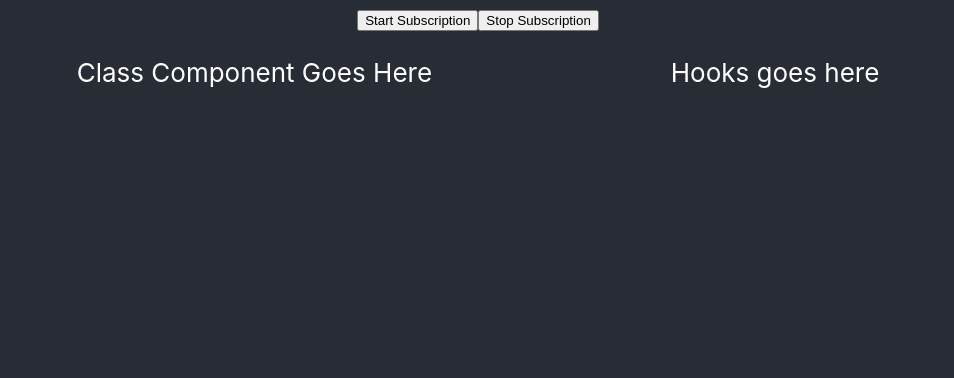
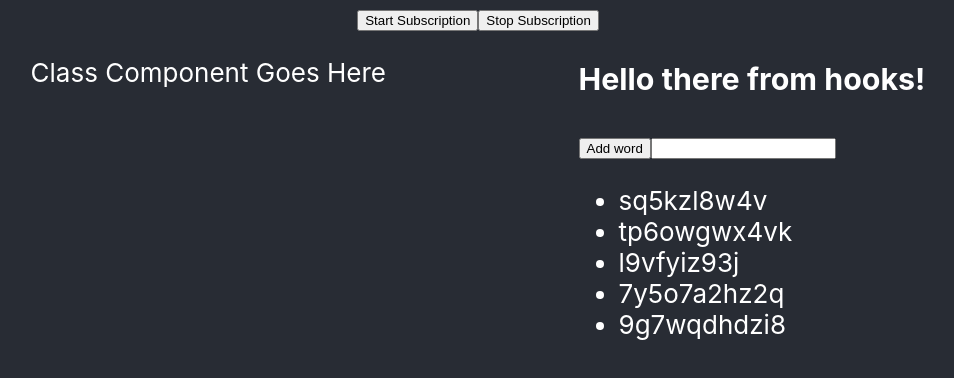
Before and after one commit to Jack272Hughes/react-typescript-example, a React (Create React App) app: page / in a window 1280 px wide. Shown: the top 378 px of the page, without its empty margins (162-1116 px from the left). Built offline with nearby package versions, Linux system fonts and the light colour scheme.

Commit message:
Add implementation for hooks

```diff
--- a/src/components/App.tsx
+++ b/src/components/App.tsx
@@ -1,4 +1,5 @@
 import React from "react";
+import Hooks from "../components/Hooks";
 import {
 	startSubscription,
 	stopSubscription
@@ -25,7 +26,7 @@ function App() {
 						width: "100%"
 					}}>
 					<p>Class Component Goes Here</p>
-					<p>Hooks goes here</p>
+					<Hooks message={"Hello there from hooks!"} />
 				</div>
 			</header>
 		</div>
--- /dev/null
+++ b/src/components/Hooks.tsx
@@ -0,0 +1,50 @@
+import { useEffect, useState } from "react";
+import { request, subscribe, unsubscribe } from "../services/backendInterface";
+
+type Props = {
+	message: String;
+};
+
+function Hooks(props: Props) {
+	const [word, setWord] = useState<string>("");
+	const [items, setItems] = useState<string[]>([]);
+
+	function addWord(word: string) {
+		setItems((prevItems) => [...prevItems, word]);
+	}
+
+	useEffect(() => {
+		request().then((words) => {
+			setItems((prevItems) => prevItems.concat(words));
+		});
+
+		subscribe(addWord);
+
+		return () => unsubscribe(addWord);
+	}, []);
+
+	useEffect(() => {
+		setWord(word.replace(/[^a-zA-Z]/g, ""));
+	}, [word]);
+
+	return (
+		<div>
+			<h3>{props.message}</h3>
+			<div>
+				<button onClick={() => addWord(word)}>Add word</button>
+				<input
+					type="text"
+					value={word}
+					onChange={(event) => setWord(event.target.value)}
+				/>
+			</div>
+			<ul>
+				{items.map((item, index) => {
+					return <li key={index}>{item}</li>;
+				})}
+			</ul>
+		</div>
+	);
+}
+
+export default Hooks;
```
